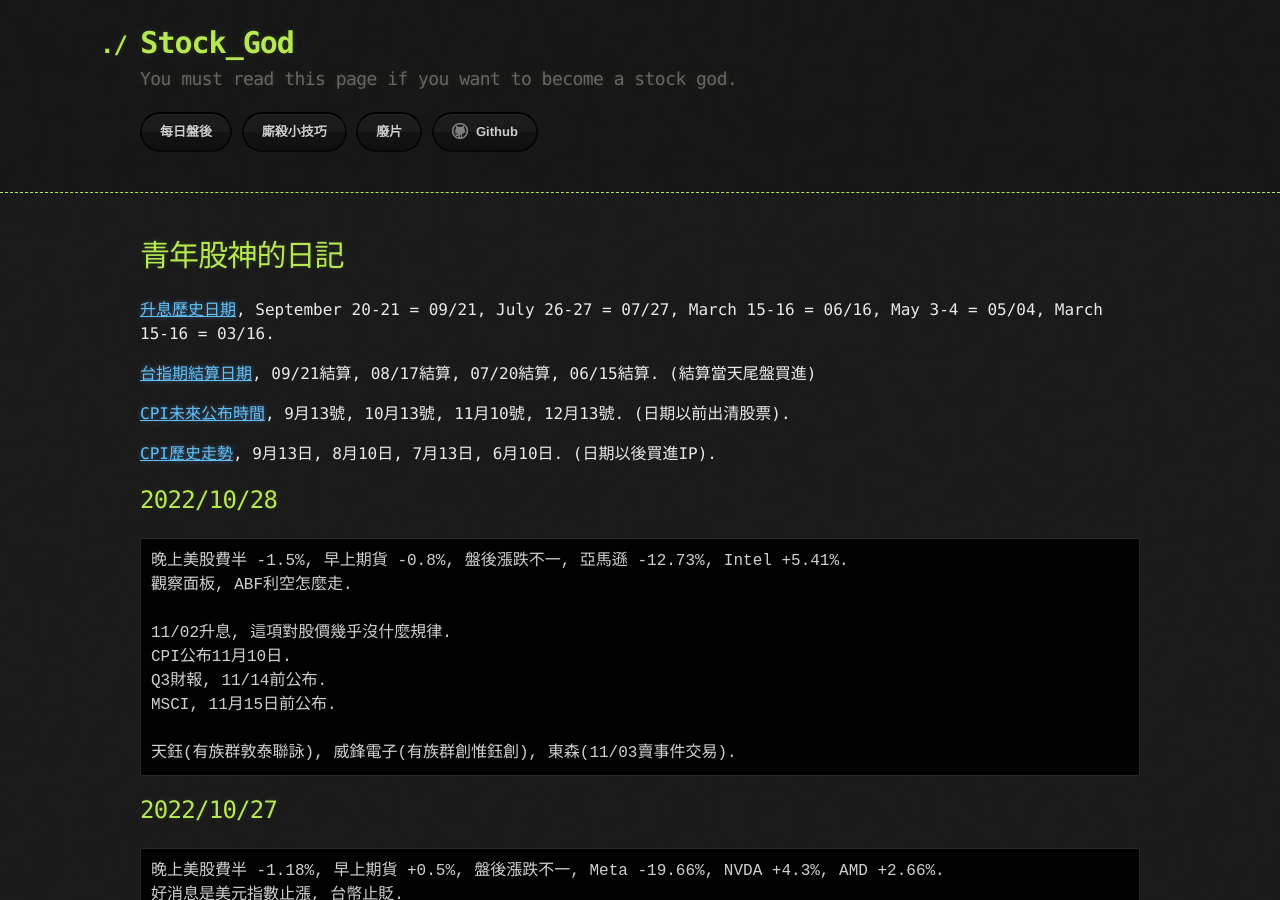
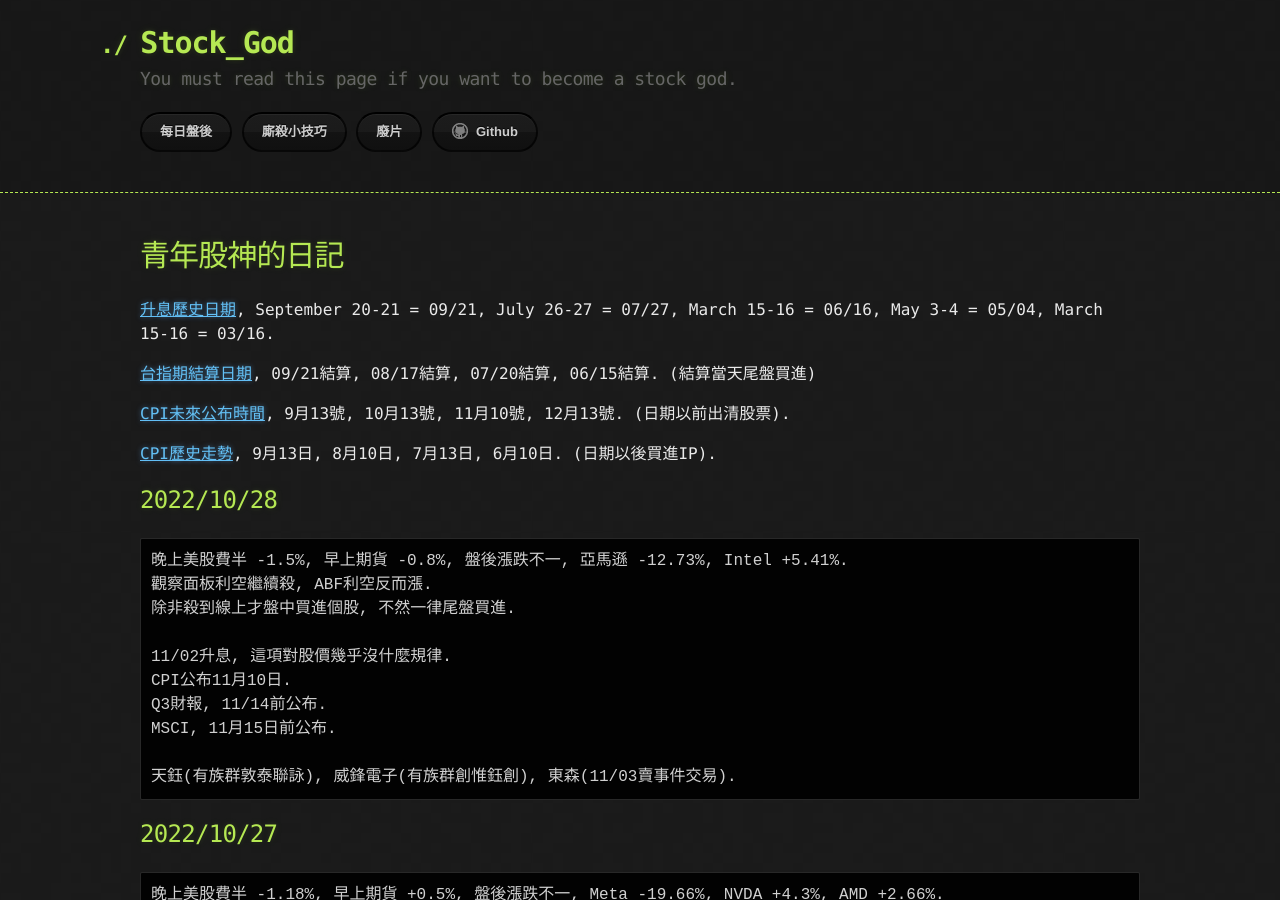
Before and after one commit to lepg5487/Stock_God, a Jekyll site: the page built from index.md, in a window 1280 px wide and 900 px high. Built offline with Jekyll 4.4.1, drawn with Linux system fonts in a browser that asks for light colours; our own code applies the rules of GitHub Pages for plain Markdown files.

Commit message:
Update index.md

````diff
--- a/index.md
+++ b/index.md
@@ -15,7 +15,8 @@ layout: testlayouts
 ## 2022/10/28
 ```
 晚上美股費半 -1.5%, 早上期貨 -0.8%, 盤後漲跌不一, 亞馬遜 -12.73%, Intel +5.41%.
-觀察面板, ABF利空怎麼走.
+觀察面板利空繼續殺, ABF利空反而漲.
+除非殺到線上才盤中買進個股, 不然一律尾盤買進.
 
 11/02升息, 這項對股價幾乎沒什麼規律.
 CPI公布11月10日.
````
